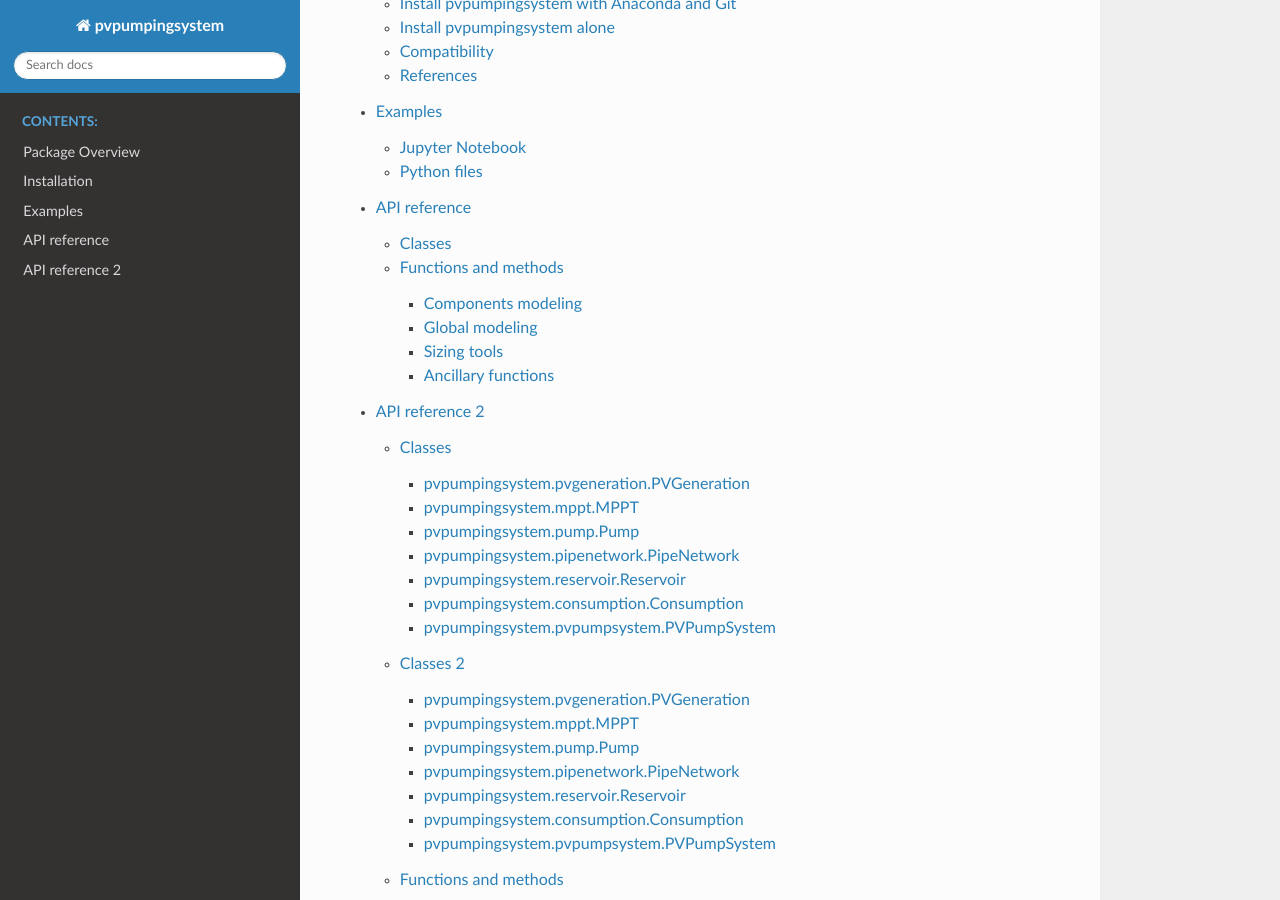
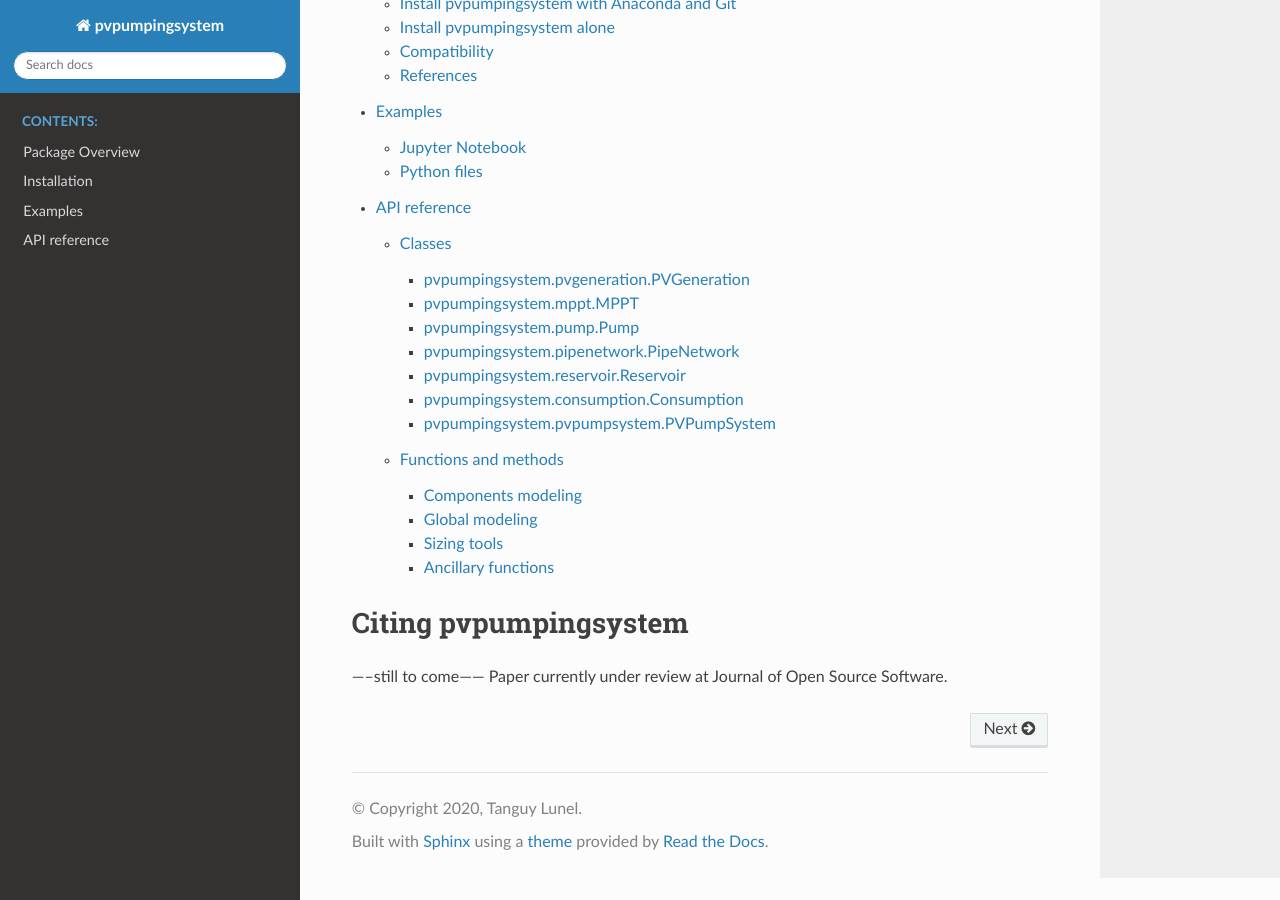
Before and after one commit to tylunel/pvpumpingsystem, a Sphinx documentation site: the page built from docs/source/index.rst, in a window 1280 px wide and 900 px high, scrolled down 876 px. Built offline with Sphinx 7.4.7 and the Read the Docs theme 2.0.0, drawn with Linux system fonts in a browser that asks for light colours.

```diff
--- a/docs/source/api2.rst
+++ b/docs/source/api.rst
@@ -1,41 +1,13 @@
 .. currentmodule:: pvpumpingsystem
 
-API reference 2
-===============
+API reference
+=============
 
 
 Classes
 -------
 
 The different classes of *pvpumpingsystem*.
-
-.. toctree::
-
-   generated/pvpumpingsystem.pvgeneration.PVGeneration
-   generated/pvpumpingsystem.mppt.MPPT
-   generated/pvpumpingsystem.pump.Pump
-   generated/pvpumpingsystem.pipenetwork.PipeNetwork
-   generated/pvpumpingsystem.reservoir.Reservoir
-   generated/pvpumpingsystem.consumption.Consumption
-   generated/pvpumpingsystem.pvpumpsystem.PVPumpSystem
-
-
-Classes 2
----------
-
-attempt
-
-.. autosummary::
-
-   pvgeneration.PVGeneration
-   mppt.MPPT
-   pump.Pump
-   pipenetwork.PipeNetwork
-   reservoir.Reservoir
-   consumption.Consumption
-   pvpumpsystem.PVPumpSystem
-
-More details:
 
 .. toctree::
 
--- a/docs/source/conf.py
+++ b/docs/source/conf.py
@@ -29,7 +29,7 @@ release = '1.0'
 # -- General configuration ---------------------------------------------------
 
 # If your documentation needs a minimal Sphinx version, state it here.
-needs_sphinx = '3.0'
+#needs_sphinx = '3.0'
 
 # Add any Sphinx extension module names here, as strings. They can be
 # extensions coming with Sphinx (named 'sphinx.ext.*') or your custom
@@ -37,12 +37,7 @@ needs_sphinx = '3.0'
 extensions = [
   'sphinx.ext.autodoc',
   'sphinx.ext.autosummary',
-  'sphinx.ext.napoleon',
-
-  'sphinx.ext.mathjax',
-  'sphinx.ext.viewcode',
-  'sphinx.ext.intersphinx',
-  'sphinx.ext.extlinks'
+  'sphinx.ext.napoleon'
   ]
 
 # Add any paths that contain templates here, relative to this directory.
--- a/docs/source/environment.yml
+++ b/docs/source/environment.yml
@@ -8,7 +8,7 @@ dependencies:
     - fluids
     - tqdm
     - sklearn
-    - sphinx==1.8.5
+    - sphinx==3.0.4
 
 depndencies of the dependencies:
     - numpy
--- a/docs/source/index.rst
+++ b/docs/source/index.rst
@@ -34,8 +34,7 @@ The software is published under the open source license GPL-v3.
    package_overview
    installation
    examples
-   apireference
-   api2
+   api
 
 
 
```
Also changed, not shown: docs/source/api_autosummary.rst (renamed from docs/source/apireference.rst).
